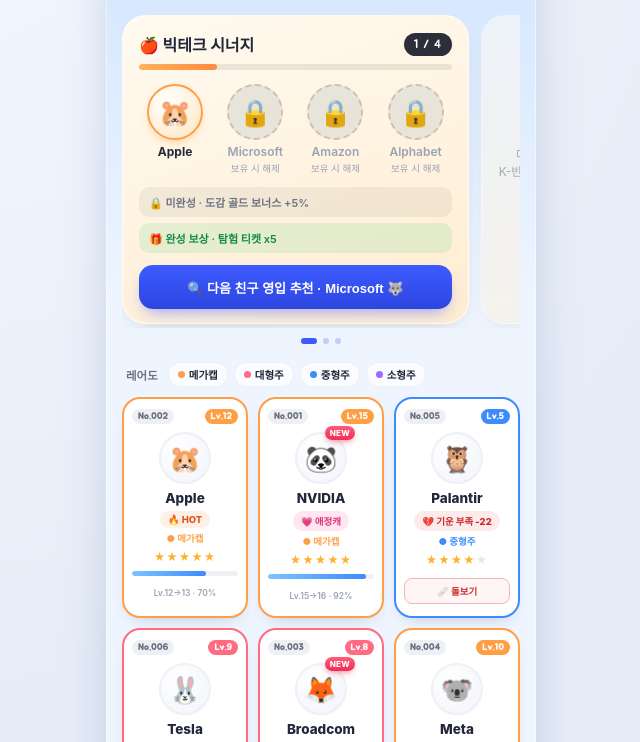
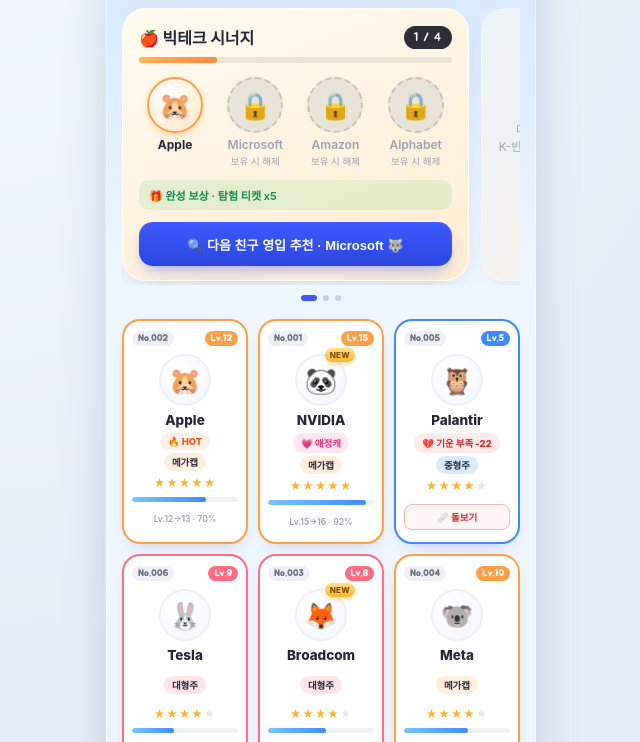
Before and after one commit to ghyun53/stocki-collection-mockup, a plain HTML site: page index.html in a window 1280 px wide. Shown: the part 175-917 px from the top of the page, without its empty margins (319-959 px from the left). Drawn offline with Linux system fonts and the light colour scheme; a web font is replaced by a local one.

Commit message:
v2: remove redundant legend, fix tier-label contrast, recolor NEW badge, trim reward chip

```diff
--- a/index.html
+++ b/index.html
@@ -150,7 +150,6 @@
     border-radius:10px;padding:7px 10px;
     display:flex;align-items:center;gap:6px;
   }
-  .reward-chip.locked{background:rgba(0,0,0,.05);color:var(--ink-soft);}
   .reward-chip.positive{background:rgba(34,197,94,.12);color:#158a45;}
 
   .cta-recruit{
@@ -171,19 +170,6 @@
   .dot.active{width:16px;background:#3d5aff;}
 
   /* ── Grid section ─────────────────── */
-  .grid-toolbar{display:flex;align-items:center;gap:10px;padding:0 4px 10px;overflow-x:auto;}
-  .toolbar-label{font-size:11.5px;font-weight:800;color:var(--ink-soft);white-space:nowrap;}
-  .tier-legend{display:flex;gap:6px;}
-  .tier-chip{
-    display:flex;align-items:center;gap:4px;
-    font-size:10.5px;font-weight:700;
-    padding:4px 9px;border-radius:99px;
-    background:rgba(255,255,255,.7);
-    color:var(--ink);
-    white-space:nowrap;
-    border:1px solid rgba(0,0,0,.05);
-  }
-  .tier-chip::before{content:"";width:7px;height:7px;border-radius:50%;background:var(--c);}
 
   .card-grid{
     display:grid;
@@ -215,10 +201,10 @@
   }
   .new-badge{
     position:absolute;top:-6px;right:-8px;
-    background:linear-gradient(180deg,#ff5c7a,#ef2d55);
-    color:#fff;font-size:8px;font-weight:800;
+    background:linear-gradient(180deg,#ffe08a,#ffb62e);
+    color:#7a4a00;font-size:8px;font-weight:800;
     padding:2px 5px;border-radius:99px;
-    box-shadow:0 3px 6px -2px rgba(239,45,85,.6);
+    box-shadow:0 3px 6px -2px rgba(255,182,46,.6);
     letter-spacing:.3px;
   }
 
@@ -233,7 +219,7 @@
   .status-badge.hot{background:#fff0e6;color:#e2571f;}
   .status-badge.love{background:#ffe6f0;color:#e2317b;}
   .status-badge.warn{background:#fdeaea;color:#c92a2a;}
-  .tier-label{font-size:9.5px;font-weight:700;color:var(--tier);}
+  .tier-label{font-size:9.5px;font-weight:700;color:var(--ink);background:color-mix(in srgb, var(--tier) 18%, white);padding:2px 8px;border-radius:99px;}
 
   .stars{color:#ffb02e;font-size:11px;letter-spacing:1px;margin-bottom:7px;}
   .stars .dim{color:#e6e6e6;}
@@ -275,7 +261,7 @@
 <div class="phone">
 
   <header class="page-header">
-    <h1>🗂 수집 컬렉션 도감</h1>
+    <h1>수집 컬렉션 도감</h1>
     <div class="overall-progress">
       <div class="op-track"><div class="op-fill" style="width:25%"></div></div>
       <span class="op-label">전체 12 / 48종 · 25%</span>
@@ -313,7 +299,6 @@
       </div>
 
       <div class="synergy-footer">
-        <div class="reward-chip locked">🔒 미완성 · 도감 골드 보너스 +5%</div>
         <div class="reward-chip positive">🎁 완성 보상 · 탐험 티켓 x5</div>
       </div>
 
@@ -328,16 +313,6 @@
   </div>
 
   <section class="collection-grid-section">
-    <div class="grid-toolbar">
-      <span class="toolbar-label">레어도</span>
-      <div class="tier-legend">
-        <span class="tier-chip" style="--c:var(--tier-mega)">메가캡</span>
-        <span class="tier-chip" style="--c:var(--tier-large)">대형주</span>
-        <span class="tier-chip" style="--c:var(--tier-mid)">중형주</span>
-        <span class="tier-chip" style="--c:var(--tier-small)">소형주</span>
-      </div>
-    </div>
-
     <div class="card-grid">
 
       <article class="stock-card" style="--tier:var(--tier-mega)">
@@ -346,7 +321,7 @@
         <div class="stock-name">Apple</div>
         <div class="status-row">
           <span class="status-badge hot">🔥 HOT</span>
-          <span class="tier-label">● 메가캡</span>
+          <span class="tier-label">메가캡</span>
         </div>
         <div class="stars">★★★★★</div>
         <div class="exp-block">
@@ -364,7 +339,7 @@
         <div class="stock-name">NVIDIA</div>
         <div class="status-row">
           <span class="status-badge love">💗 애정캐</span>
-          <span class="tier-label">● 메가캡</span>
+          <span class="tier-label">메가캡</span>
         </div>
         <div class="stars">★★★★★</div>
         <div class="exp-block">
@@ -379,7 +354,7 @@
         <div class="stock-name">Palantir</div>
         <div class="status-row">
           <span class="status-badge warn">💔 기운 부족 -22</span>
-          <span class="tier-label">● 중형주</span>
+          <span class="tier-label">중형주</span>
         </div>
         <div class="stars">★★★★<span class="dim">★</span></div>
         <button class="care-btn">🩹 돌보기</button>
@@ -390,7 +365,7 @@
         <div class="avatar-wrap"><div class="avatar">🐰</div></div>
         <div class="stock-name">Tesla</div>
         <div class="status-row">
-          <span class="tier-label">● 대형주</span>
+          <span class="tier-label">대형주</span>
         </div>
         <div class="stars">★★★★<span class="dim">★</span></div>
         <div class="exp-block">
@@ -407,7 +382,7 @@
         </div>
         <div class="stock-name">Broadcom</div>
         <div class="status-row">
-          <span class="tier-label">● 대형주</span>
+          <span class="tier-label">대형주</span>
         </div>
         <div class="stars">★★★★<span class="dim">★</span></div>
         <div class="exp-block">
@@ -421,7 +396,7 @@
         <div class="avatar-wrap"><div class="avatar">🐨</div></div>
         <div class="stock-name">Meta</div>
         <div class="status-row">
-          <span class="tier-label">● 메가캡</span>
+          <span class="tier-label">메가캡</span>
         </div>
         <div class="stars">★★★★<span class="dim">★</span></div>
         <div class="exp-block">
```
